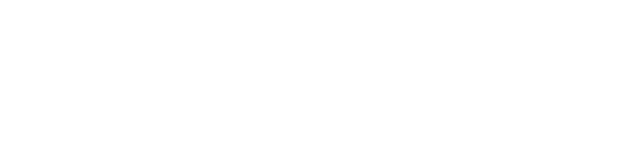
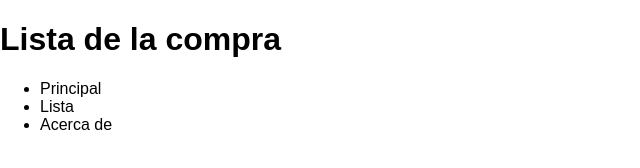
Before and after one commit to natigherardi/202207-w1ch4-natalia-gherardi, a plain HTML site: page index.html in a window 1280 px wide. Shown: the whole page, without its empty margins (0-640 px from the left). Drawn offline with Linux system fonts and the light colour scheme.

Commit message:
fixed bug

```diff
--- a/index.html
+++ b/index.html
@@ -1,11 +1,22 @@
 <!DOCTYPE html>
-<html lang="en">
+<html lang="es">
   <head>
     <meta charset="UTF-8" />
     <meta http-equiv="X-UA-Compatible" content="IE=edge" />
     <meta name="viewport" content="width=device-width, initial-scale=1.0" />
     <link rel="stylesheet" href="style.css" />
-    <title>Document</title>
+    <title>Lista de la compra</title>
   </head>
-  <body></body>
+  <body>
+    <header>
+      <h1>Lista de la compra</h1>
+      <nav>
+        <ul class="navigator-links">
+          <li class="link">Principal</li>
+          <li class="link">Lista</li>
+          <li class="link">Acerca de</li>
+        </ul>
+      </nav>
+    </header>
+  </body>
 </html>
```
